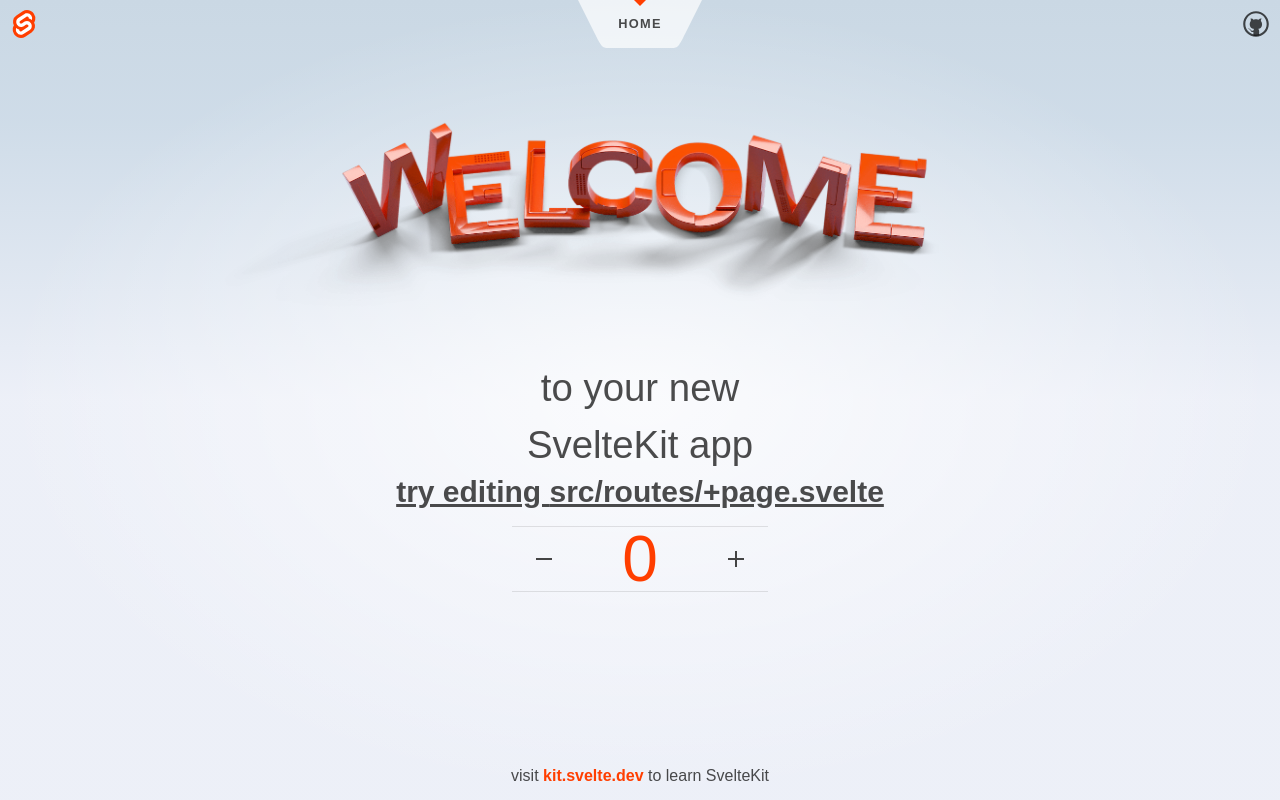
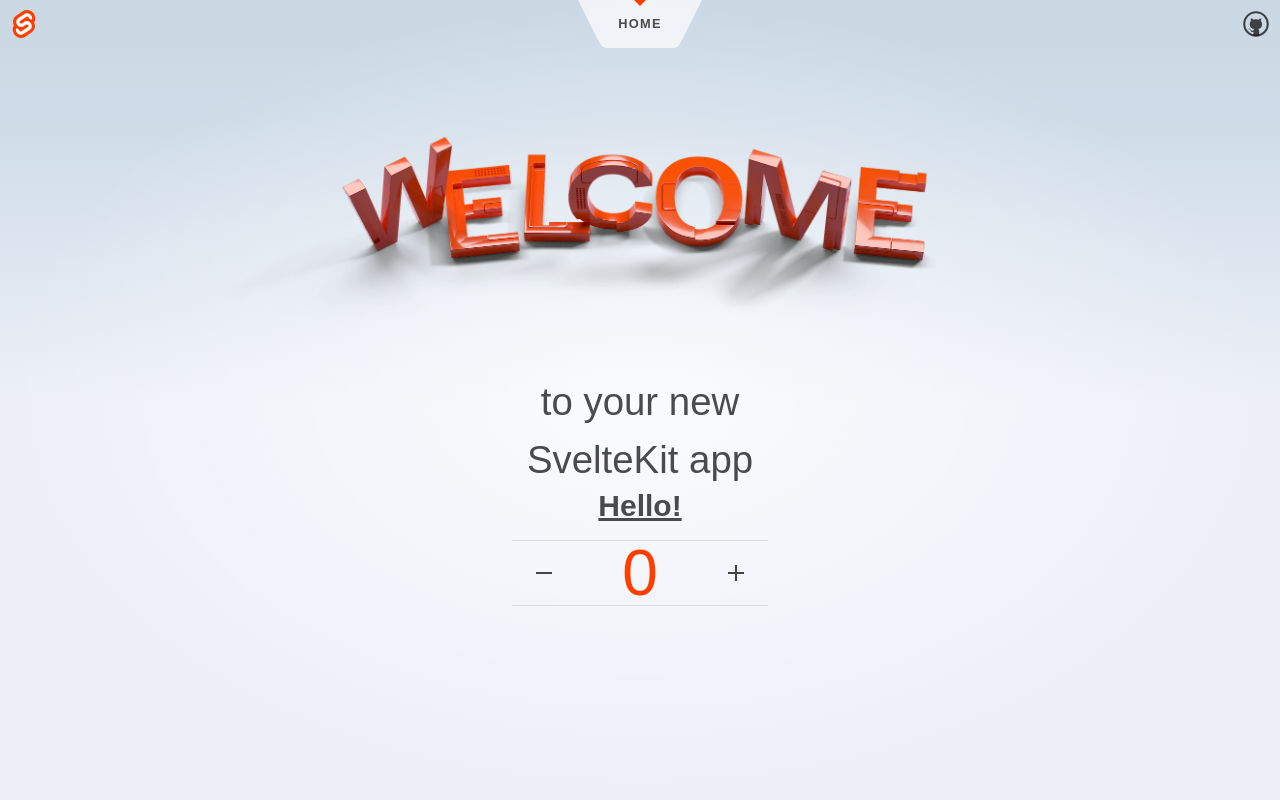
Before and after one commit to Akshay-VK/Akshay-VK.github.io, a SvelteKit app: page / in a window 1280 px wide. Built offline with nearby package versions, Linux system fonts and the light colour scheme.

Commit message:
removed unnecessary links

```diff
--- a/src/routes/+layout.svelte
+++ b/src/routes/+layout.svelte
@@ -10,10 +10,6 @@
 	<main>
 		<slot />
 	</main>
-
-	<footer>
-		<p>visit <a href="https://kit.svelte.dev">kit.svelte.dev</a> to learn SvelteKit</p>
-	</footer>
 </div>
 
 <style>
--- a/src/routes/+page.svelte
+++ b/src/routes/+page.svelte
@@ -22,7 +22,7 @@
 	</h1>
 
 	<h2 class="text-3xl font-bold underline">
-		try editing <strong>src/routes/+page.svelte</strong>
+		<strong>Hello!</strong>
 	</h2>
 
 	<Counter />
--- a/src/routes/Header.svelte
+++ b/src/routes/Header.svelte
@@ -27,7 +27,7 @@
 	</nav>
 
 	<div class="corner">
-		<a href="https://github.com/sveltejs/kit">
+		<a href="https://github.com/Akshay-VK">
 			<img src={github} alt="GitHub" />
 		</a>
 	</div>
```
